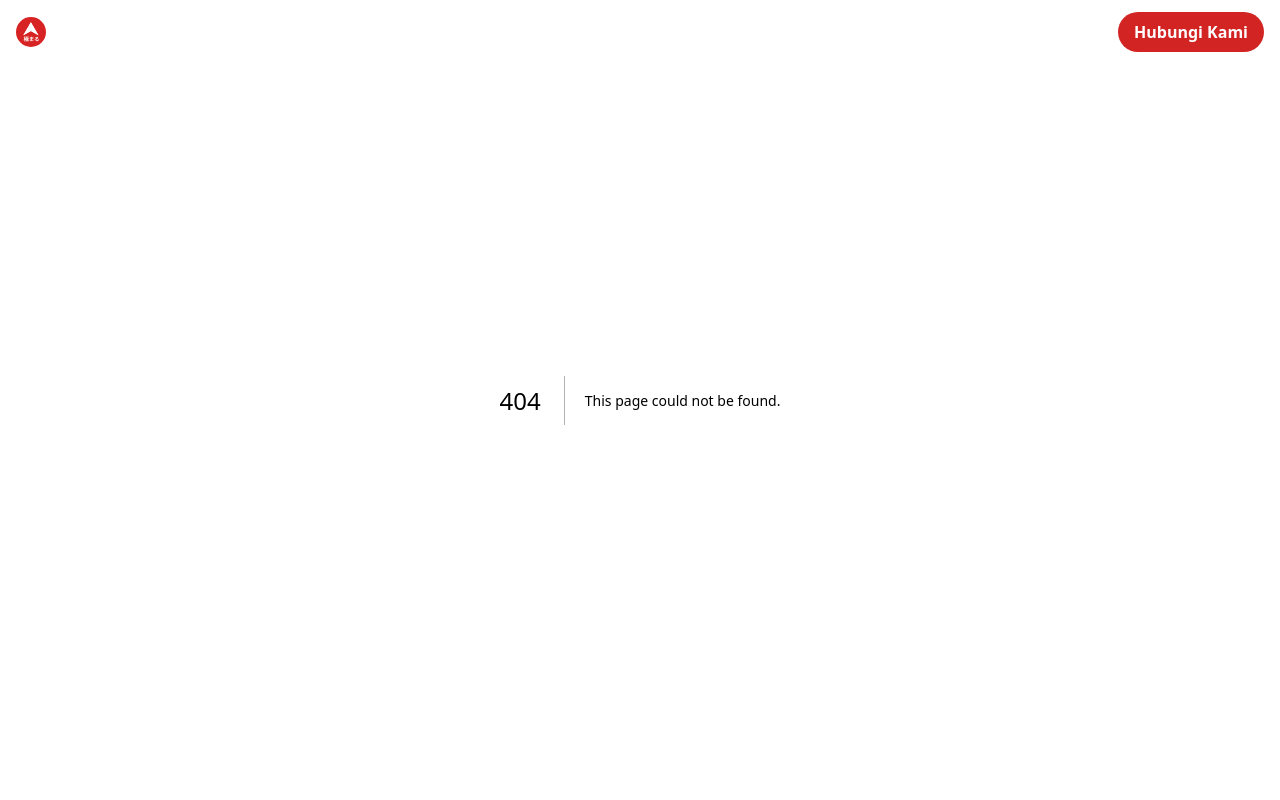
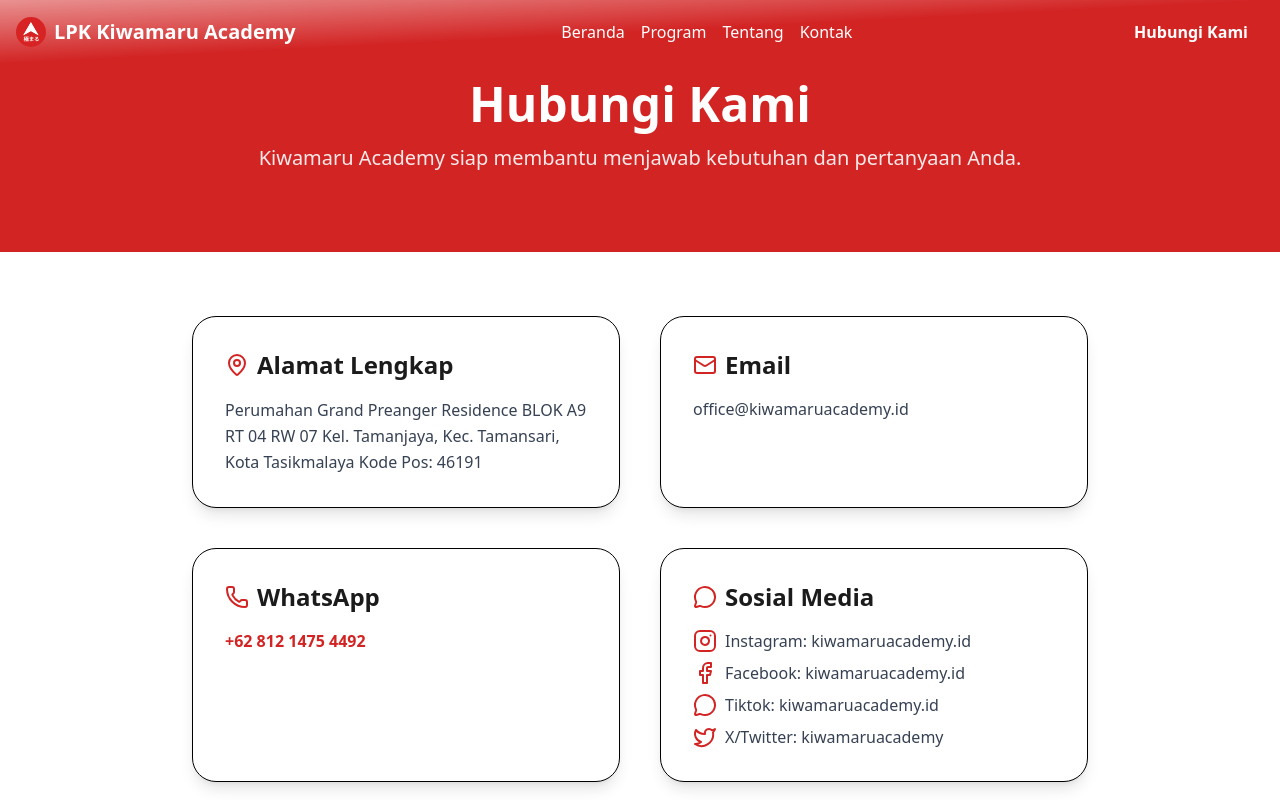
Before and after one commit to hidayahapriliansyah/web-kiwamaru-academy, a Next.js app: page /contact in a window 1280 px wide. Before the commit this address had no page. Shown: the top 800 px of the page. Built offline with nearby package versions, Linux system fonts and the light colour scheme.

Commit message:
chore: update hero Program

```diff
--- /dev/null
+++ b/app/contact/page.tsx
@@ -0,0 +1,88 @@
+// app/kontak/page.tsx
+import { Mail, MapPin, Phone, Globe, Instagram, Facebook, Twitter, MessageCircle } from "lucide-react";
+
+export default function KontakPage() {
+  return (
+    <main className="min-h-screen bg-white w-full">
+      {/* HERO */}
+      <section className="w-full bg-myred text-white py-20 px-6">
+        <div className="max-w-5xl mx-auto text-center">
+          <h1 className="text-4xl md:text-5xl font-bold mb-4">Hubungi Kami</h1>
+          <p className="text-lg md:text-xl opacity-90">
+            Kiwamaru Academy siap membantu menjawab kebutuhan dan pertanyaan Anda.
+          </p>
+        </div>
+      </section>
+
+      {/* CONTACT INFO */}
+      <section className="py-16 px-6 w-full">
+        <div className="max-w-4xl mx-auto grid md:grid-cols-2 gap-10">
+
+          {/* Alamat */}
+          <div className="p-8 border rounded-3xl shadow-lg bg-white">
+            <h2 className="text-2xl font-bold mb-4 text-myblack flex items-center gap-2">
+              <MapPin className="text-myred" /> Alamat Lengkap
+            </h2>
+            <p className="text-gray-700 leading-relaxed">
+              Perumahan Grand Preanger Residence BLOK A9
+              RT 04 RW 07 Kel. Tamanjaya,
+              Kec. Tamansari, Kota Tasikmalaya
+              Kode Pos: 46191
+            </p>
+          </div>
+
+          {/* Email */}
+          <div className="p-8 border rounded-3xl shadow-lg bg-white">
+            <h2 className="text-2xl font-bold mb-4 text-myblack flex items-center gap-2">
+              <Mail className="text-myred" /> Email
+            </h2>
+            <p className="text-gray-700">office@kiwamaruacademy.id</p>
+          </div>
+
+          {/* WhatsApp */}
+          <div className="p-8 border rounded-3xl shadow-lg bg-white">
+            <h2 className="text-2xl font-bold mb-4 text-myblack flex items-center gap-2">
+              <Phone className="text-myred" /> WhatsApp
+            </h2>
+            <a
+              href="https://wa.me/6281214754492"
+              target="_blank"
+              className="text-myred font-semibold hover:underline"
+            >
+              +62 812 1475 4492
+            </a>
+          </div>
+
+          {/* Sosial Media */}
+          <div className="p-8 border rounded-3xl shadow-lg bg-white">
+            <h2 className="text-2xl font-bold mb-4 text-myblack flex items-center gap-2">
+              <MessageCircle className="text-myred" /> Sosial Media
+            </h2>
+            <ul className="text-gray-700 space-y-2">
+              <li className="flex items-center gap-2">
+                <Instagram className="text-myred" /> Instagram: kiwamaruacademy.id
+              </li>
+              <li className="flex items-center gap-2">
+                <Facebook className="text-myred" /> Facebook: kiwamaruacademy.id
+              </li>
+              <li className="flex items-center gap-2">
+                <MessageCircle className="text-myred" /> Tiktok: kiwamaruacademy.id
+              </li>
+              <li className="flex items-center gap-2">
+                <Twitter className="text-myred" /> X/Twitter: kiwamaruacademy
+              </li>
+            </ul>
+          </div>
+
+          {/* Website */}
+          <div className="p-8 border rounded-3xl shadow-lg bg-white md:col-span-2">
+            <h2 className="text-2xl font-bold mb-4 text-myblack flex items-center gap-2">
+              <Globe className="text-myred" /> Website
+            </h2>
+            <p className="text-myred font-semibold">kiwamaruacademy.id</p>
+          </div>
+        </div>
+      </section>
+    </main>
+  );
+}
--- a/app/programs/components/hero.tsx
+++ b/app/programs/components/hero.tsx
@@ -5,14 +5,22 @@ import Image from "next/image";
 
 export default function ProgramHero() {
   return (
-    <section className="relative w-full min-h-[70vh] flex items-center bg-red-600/50 bg-gradient-to-b from-myred/50 via-red-500/60 to-red-600 text-white">
-      <Image
-        src="/japan-view.jpg"
-        alt="Japan Background"
-        fill
-        className="object-cover opacity-40 blur-[4px]"
-      />
+    <section className="relative w-full min-h-[70vh] flex items-center bg-gradient-to-b from-myred/50 via-red-500/60 to-red-600/90 text-white">
+      <div className="absolute inset-0 -z-10 bg-blue-50 w-full h-full">
+        <Image
+          src="/japan-view.jpg"
+          fill
+          alt="Japanese View"
+          className="object-cover blur-[2px]"
+        />
+      </div>
+
       <div className="flex flex-col items-center max-w-6xl mx-auto px-6 relative z-10">
+        <div className="inline-flex items-center w-fit bg-white/20 mb-8 text-white text-sm font-medium px-4 py-1 rounded-full backdrop-blur">
+          <span className="w-2 h-2 bg-white rounded-full mr-2" />
+          Program LPK Kiwamaru Academy
+        </div>
+
         <h1 className="text-4xl text-center md:text-5xl font-extrabold mb-6">
           Program Pelatihan LPK Kiwamaru Academy
         </h1>
--- a/app/programs/components/program-list.tsx
+++ b/app/programs/components/program-list.tsx
@@ -1,4 +1,4 @@
-// components/program/ProgramList.tsx
+// components/programs/ProgramList.tsx
 "use client";
 
 import Link from "next/link";
@@ -30,7 +30,7 @@ export default function ProgramList() {
 
             <div className="mt-auto text-center">
               <Link
-                href="/program/magang"
+                href="/programs/magang"
                 className="inline-block px-5 py-2 border border-myred text-myred rounded-full text-sm font-medium hover:bg-myred hover:text-white transition"
               >
                 Lihat Detail
@@ -49,12 +49,12 @@ export default function ProgramList() {
             </h3>
 
             <p className="text-gray-700 text-center mb-6">
-                Persiapan materi ujian SSW, pelatihan bahasa Jepang dan persiapan ujian JFT/JLPT N4, dan pembekalan keterampilan sesuai standar industri Jepang untuk lulus ujian & bekerja secara resmi.
+              Persiapan materi ujian SSW, pelatihan bahasa Jepang dan persiapan ujian JFT/JLPT N4, dan pembekalan keterampilan sesuai standar industri Jepang untuk lulus ujian & bekerja secara resmi.
             </p>
 
             <div className="mt-auto text-center">
               <Link
-                href="/program/ssw"
+                href="/programs/tg"
                 className="inline-block px-5 py-2 border border-myred text-myred rounded-full text-sm font-medium hover:bg-myred hover:text-white transition"
               >
                 Lihat Detail
@@ -78,7 +78,7 @@ export default function ProgramList() {
 
             <div className="mt-auto text-center">
               <Link
-                href="/program/matching-job"
+                href="/programs/matching-job"
                 className="inline-block px-5 py-2 border border-myred text-myred rounded-full text-sm font-medium hover:bg-myred hover:text-white transition"
               >
                 Lihat Detail
```
